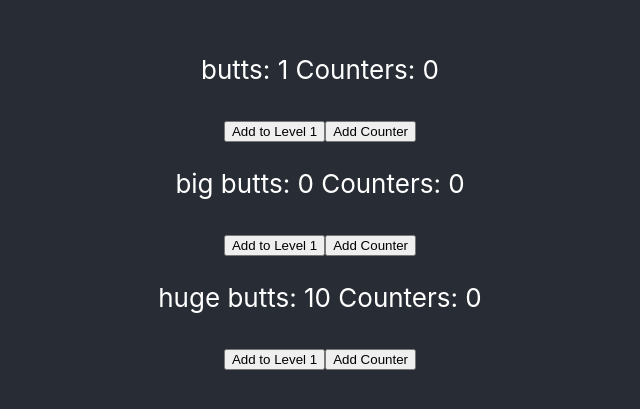
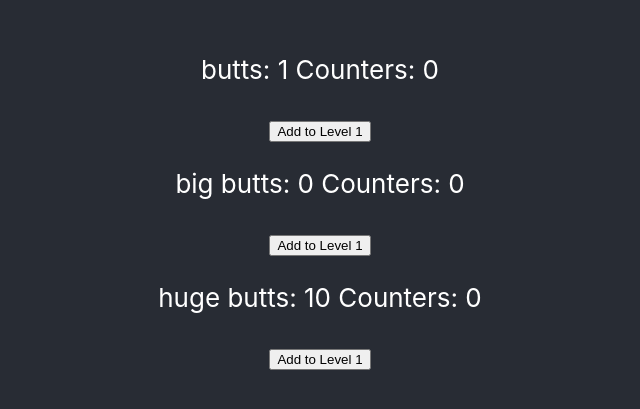
Before and after one commit to StiX1919/alive-again, a React (Create React App) app: page / in a window 1280 px wide. Shown: the part 201-610 px from the top of the page, without its empty margins (320-960 px from the left). Built offline with nearby package versions, Linux system fonts and the light colour scheme.

Commit message:
commenting out some in progress

```diff
--- a/src/App.js
+++ b/src/App.js
@@ -22,7 +22,7 @@ export default function App() {
     <div className="App">
       <header className="App-header">
         {levels.map(({ count, counter, name}, i) => (
-          <Incrementer id={i} count={count} counter={counter} name={name} addToCount={handleAddToCount}/>
+          <Incrementer key={i} id={i} count={count} counter={counter} name={name} addToCount={handleAddToCount}/>
         ))}
       </header>
     </div>
@@ -33,10 +33,11 @@ function tasksReducer(levels, action) {
   switch (action.type) {
     case 'addCount': {
       return levels.reduce((array, level, i) => {
+        console.log('1', level.count)
         if(action.id === i) {
-          level.count++
+          level.count = 1
         }
-        console.log('hit', level, array)
+        console.log('2', level.count)
         array.push(level)
         return array
       }, []);
--- a/src/components/component.js
+++ b/src/components/component.js
@@ -7,23 +7,23 @@ const Incrementer = ({ id, count, counter, name, addToCount}) => {
         count: 0,
         counter: 0
     })
-    const createInterval = () => {
-        if(data.count > 50) {
-            setData({
-                count: data.count - 50,
-                counter: data.counter + 1
-            })
-        }
-    }
-    useInterval(() => {
-        data.counter > 0 && setData({ ...data, count: (data.count + data.counter) });
-    }, 1000);
+    // const createInterval = () => {
+    //     if(data.count > 50) {
+    //         setData({
+    //             count: data.count - 50,
+    //             counter: data.counter + 1
+    //         })
+    //     }
+    // }
+    // useInterval(() => {
+    //     data.counter > 0 && setData({ ...data, count: (data.count + data.counter) });
+    // }, 1000);
 
     return (
       <div>
         <p>{name}: {count} Counters: {counter}</p>
         <button onClick={() => addToCount(id)}>Add to Level 1</button>
-        <button onClick={() => createInterval()}>Add Counter</button>
+        {/* <button onClick={() => createInterval()}>Add Counter</button> */}
       </div>
     );
   }
```
